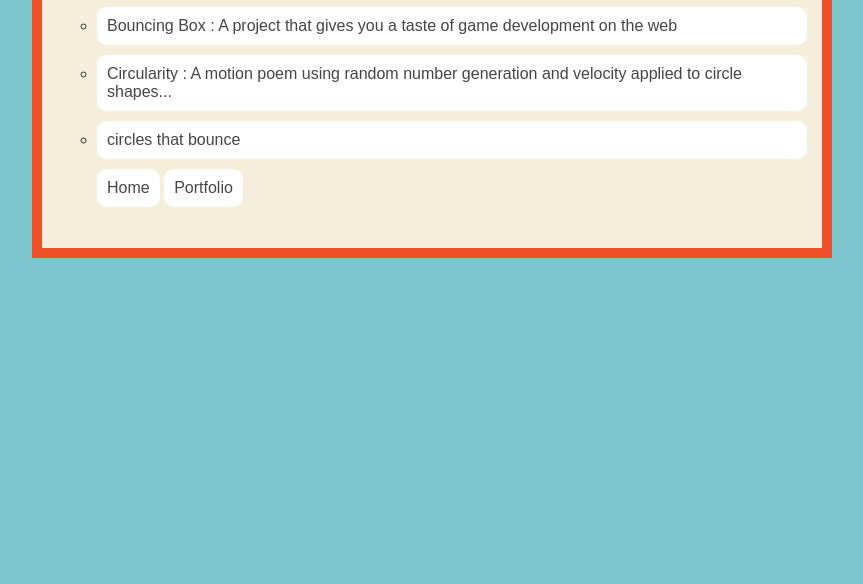
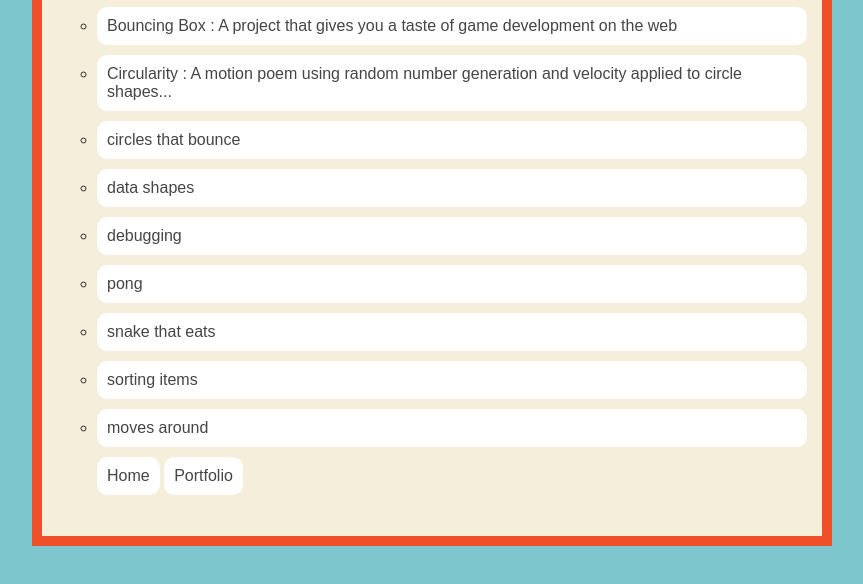
Before and after one commit to ChuckMascaro/ChuckMascaro.github.io, a plain HTML site: page portfolio.html in a window 1280 px wide. Shown: the part 156-740 px from the top of the page, without its empty margins (208-1071 px from the left). Drawn offline with Linux system fonts and the light colour scheme.

```diff
--- a/portfolio.html
+++ b/portfolio.html
@@ -18,6 +18,12 @@
                 <li><a href="projects/bouncing-box/">Bouncing Box : A project that gives you a taste of game development on the web </a></li>
                 <li><a href="projects/circularity/">Circularity : A motion poem using random number generation and velocity applied to circle shapes...</a></li>
                 <li><a href="newCirclews.html">circles that bounce</a></li>
+                <li><a href="/asd-projects/data-shapes/">data shapes</a></li>
+                <li><a href="asd-projects/debugging-exercise/">debugging</a></li>
+                <li><a href="asd-projects/pong/">pong  </a></li>
+                <li><a href="asd-projects/snake/">snake that eats</a></li>
+                <li><a href="asd-projects/sorting/">sorting items</a></li>
+                <li><a href="asd-projects/walker/">moves around</a></li>
                 <li class="nav-li">
                     <a class="nav-a" href="index.html">Home</a>
                 </li>
```
